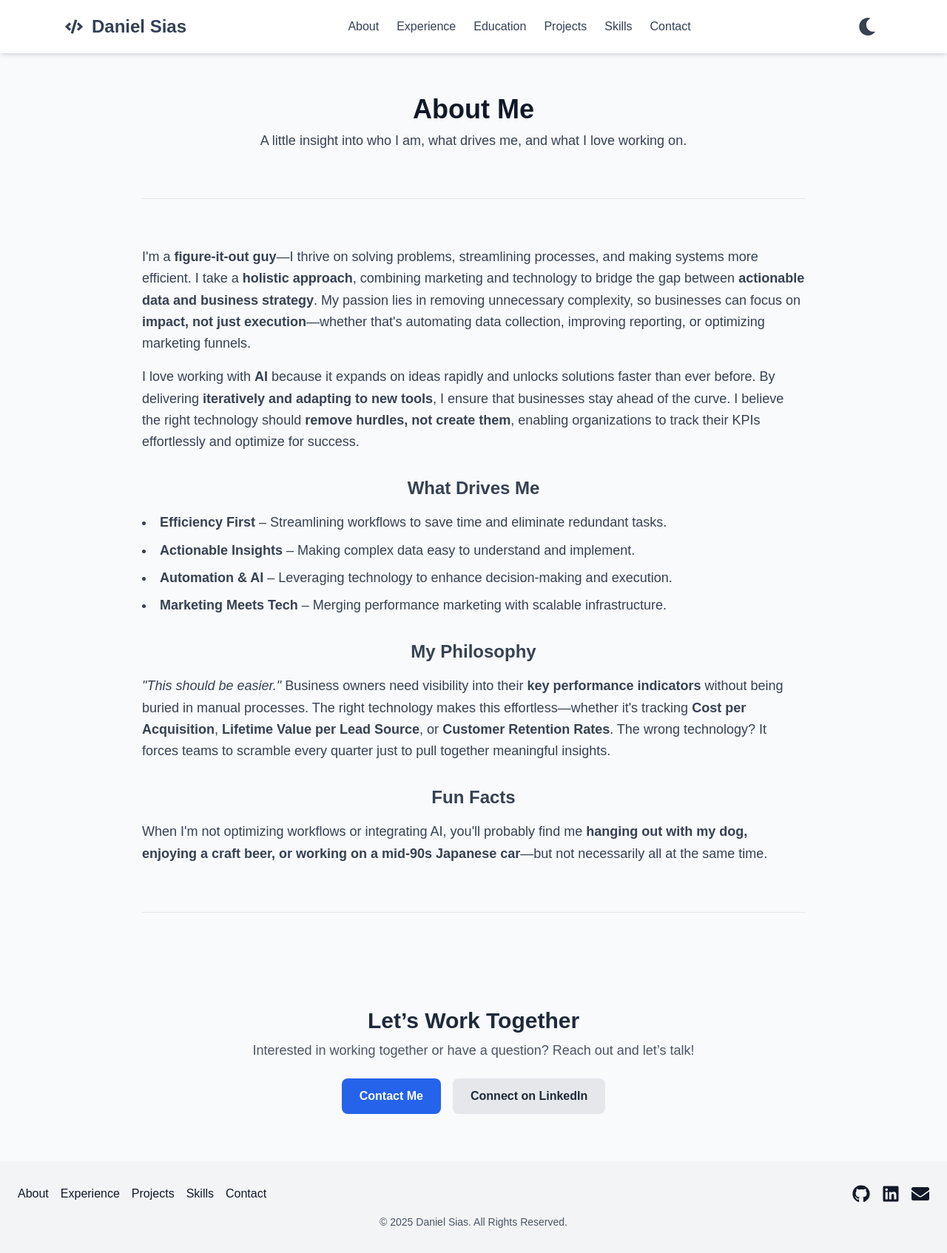
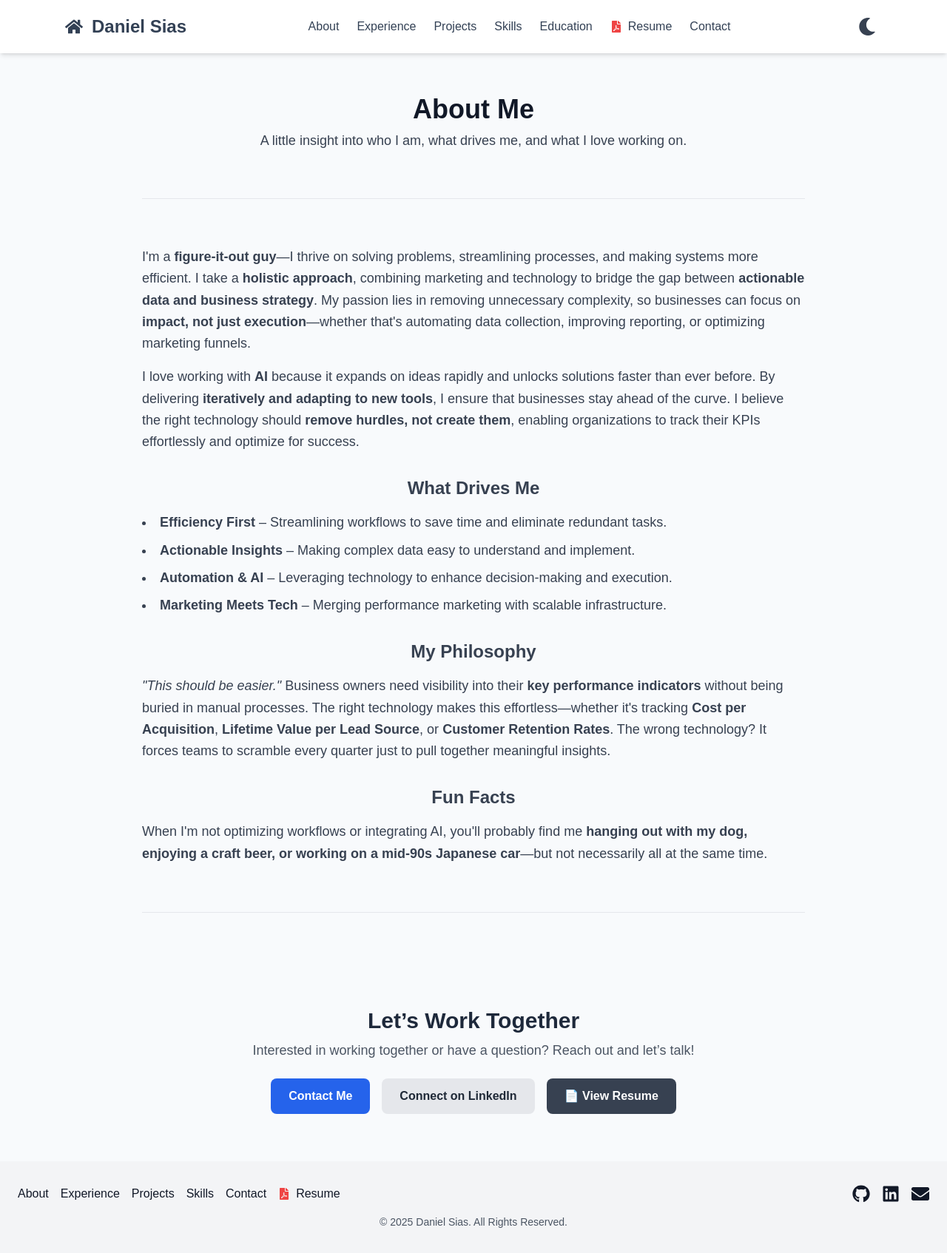
Before and after one commit to DanSias/danielsias-dev, a Next.js app: page /about in a window 1280 px wide. Shown: the whole page at 74% size. Built offline with nearby package versions, Linux system fonts and the light colour scheme.

Commit message:
Added resume navigation

```diff
--- a/src/components/home/HeroSection.tsx
+++ b/src/components/home/HeroSection.tsx
@@ -7,11 +7,16 @@ const HeroSection: React.FC = () => {
       <p className="text-lg text-gray-600 dark:text-gray-300 mt-4">
         Full-Stack Developer | AI & Automation | Data-Driven Solutions
       </p>
-      <div className="mt-6">
+      <div className="mt-6 flex justify-center gap-4">
         <Link
           href="/projects"
           className="px-6 py-3 bg-blue-600 text-white rounded-lg font-semibold hover:bg-blue-700">
           View My Work
+        </Link>
+        <Link
+          href="/resume"
+          className="px-6 py-3 bg-gray-700 text-white rounded-lg font-semibold hover:bg-gray-800">
+          📄 View Resume
         </Link>
       </div>
     </section>
--- a/src/components/home/PageOutro.tsx
+++ b/src/components/home/PageOutro.tsx
@@ -23,6 +23,11 @@ const FinalCTA: React.FC = () => {
           className="px-6 py-3 bg-gray-200 dark:bg-gray-800 dark:text-white text-gray-800 rounded-lg font-semibold hover:bg-gray-300 dark:hover:bg-gray-700 transition">
           Connect on LinkedIn
         </Link>
+        <Link
+          href="/resume"
+          className="px-6 py-3 bg-gray-700 text-white rounded-lg font-semibold hover:bg-gray-800 transition">
+          📄 View Resume
+        </Link>
       </div>
     </section>
   );
--- a/src/components/layout/Footer.tsx
+++ b/src/components/layout/Footer.tsx
@@ -1,6 +1,6 @@
 import React from "react";
 import Link from "next/link";
-import { FaGithub, FaLinkedin, FaEnvelope } from "react-icons/fa";
+import { FaGithub, FaLinkedin, FaEnvelope, FaFilePdf } from "react-icons/fa";
 
 const Footer: React.FC = () => {
   return (
@@ -40,6 +40,14 @@ const Footer: React.FC = () => {
                 Contact
               </Link>
             </li>
+            <li>
+              <Link
+                href="/resume"
+                className="flex items-center text-secondary hover:text-accent">
+                <FaFilePdf className="text-red-500 dark:text-red-300 mr-2" />
+                Resume
+              </Link>
+            </li>
           </ul>
         </nav>
 
--- a/src/components/layout/Header.tsx
+++ b/src/components/layout/Header.tsx
@@ -2,11 +2,13 @@
 
 import { useState } from "react";
 import ThemeSwitcher from "./ThemeSwitcher";
-import { FaCode, FaBars, FaTimes } from "react-icons/fa";
+import { FaCode, FaHome, FaBars, FaTimes, FaFilePdf } from "react-icons/fa";
 import Link from "next/link";
+import { usePathname } from "next/navigation";
 
 export default function Header() {
   const [menuOpen, setMenuOpen] = useState(false);
+  const pathname = usePathname();
 
   return (
     <header className="fixed top-0 left-0 w-full bg-white dark:bg-slate-900/60 dark:backdrop-blur-md shadow-md z-50">
@@ -15,11 +17,15 @@ export default function Header() {
         <Link
           href="/"
           className="flex items-center text-2xl font-bold text-slate-700 dark:text-sky-100 hover:text-blue-600">
-          <FaCode className="text-2xl mr-3" />
-          Daniel Sias
+          {pathname === "/" ? (
+            <FaCode className="text-2xl mr-3" />
+          ) : (
+            <FaHome className="text-2xl mr-3" />
+          )}
+          <span className="font-montserrat">Daniel Sias</span>
         </Link>
 
-        {/* Desktop Navigation (Hidden on Mobile) */}
+        {/* Desktop Navigation */}
         <nav className="hidden md:flex gap-6">
           <Link href="/about" className="header-link">
             About
@@ -27,21 +33,25 @@ export default function Header() {
           <Link href="/experience" className="header-link">
             Experience
           </Link>
-          <Link href="/education" className="header-link">
-            Education
-          </Link>
           <Link href="/projects" className="header-link">
             Projects
           </Link>
           <Link href="/skills" className="header-link">
             Skills
           </Link>
+          <Link href="/education" className="header-link">
+            Education
+          </Link>
+          <Link href="/resume" className="header-link flex items-center gap-2">
+            <FaFilePdf className="text-red-500 dark:text-red-300" />
+            Resume
+          </Link>
           <Link href="/contact" className="header-link">
             Contact
           </Link>
         </nav>
 
-        {/* Mobile Menu Button in Center (Replaces Navigation Links) */}
+        {/* Mobile Menu Button in Center */}
         <div className="md:hidden flex-1 flex justify-center">
           <button
             onClick={() => setMenuOpen(!menuOpen)}
@@ -78,12 +88,6 @@ export default function Header() {
               Experience
             </Link>
             <Link
-              href="/education"
-              className="mobile-link"
-              onClick={() => setMenuOpen(false)}>
-              Education
-            </Link>
-            <Link
               href="/projects"
               className="mobile-link"
               onClick={() => setMenuOpen(false)}>
@@ -94,6 +98,19 @@ export default function Header() {
               className="mobile-link"
               onClick={() => setMenuOpen(false)}>
               Skills
+            </Link>
+            <Link
+              href="/education"
+              className="mobile-link"
+              onClick={() => setMenuOpen(false)}>
+              Education
+            </Link>
+            <Link
+              href="/resume"
+              className="mobile-link flex items-center gap-2"
+              onClick={() => setMenuOpen(false)}>
+              <FaFilePdf className="text-red-500" />
+              Resume
             </Link>
             <Link
               href="/contact"
```
